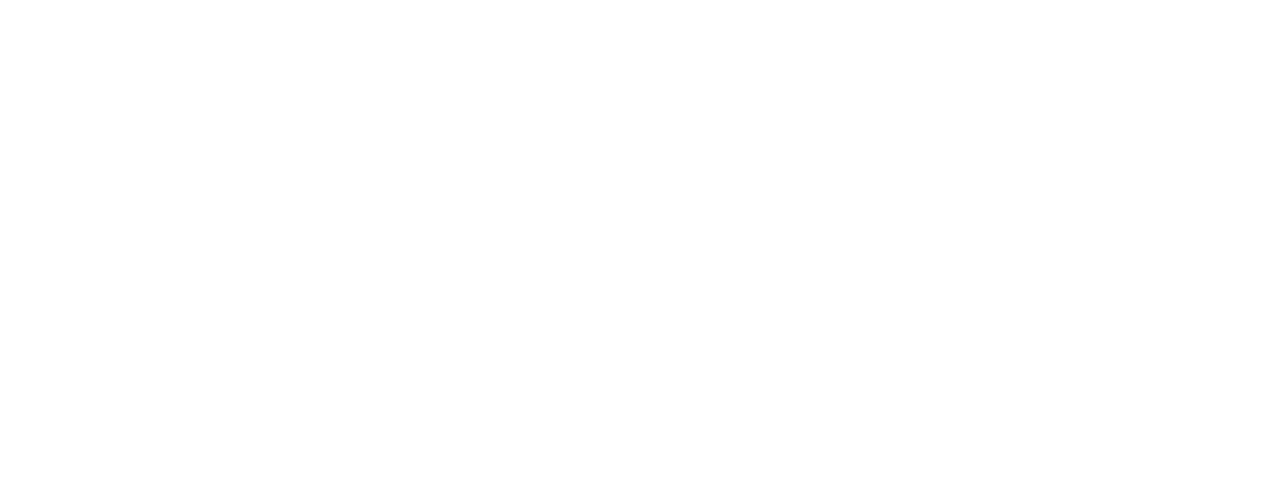
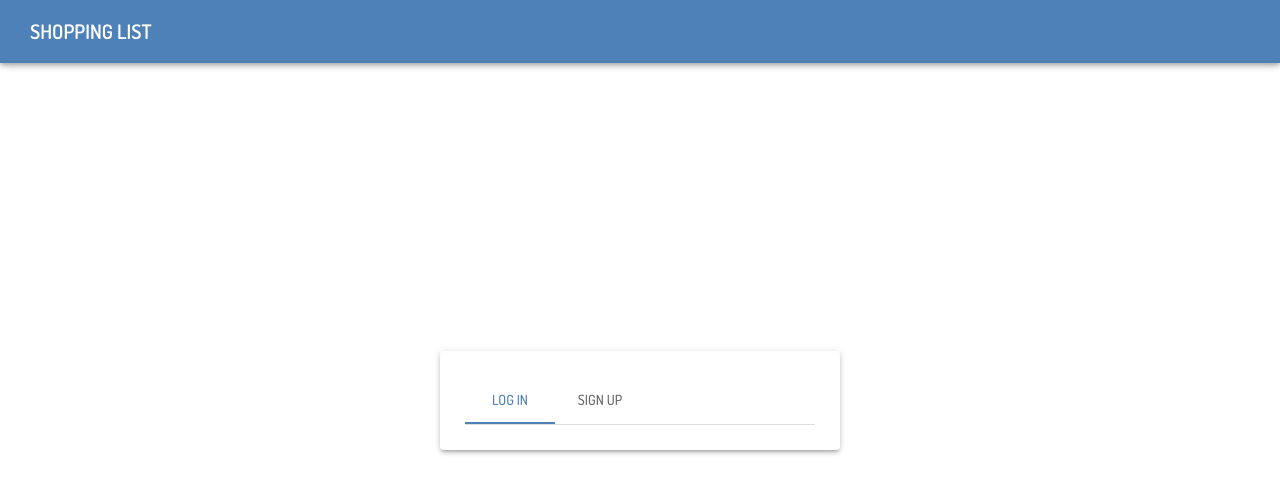
Before and after one commit to minusthebear02/veritone-demo, a React (Create React App) app in the folder frontend/: page /login in a window 1280 px wide. Shown: the top 494 px of the page. Built offline with nearby package versions, Linux system fonts and the light colour scheme; a web font is replaced by a local one.

Commit message:
added header and part of login/signup

```diff
--- a/frontend/src/App.js
+++ b/frontend/src/App.js
@@ -1,5 +1,6 @@
 import * as React from 'react';
 import { ThemeProvider } from '@mui/material/styles'
+import CssBaseline from '@mui/material/CssBaseline';
 
 import { theme } from './theme';
 import Router from './Router';
@@ -7,6 +8,7 @@
 function App() {
   return (
     <ThemeProvider theme={theme}>
+      <CssBaseline />
       <Router />
     </ThemeProvider>
   );
--- a/frontend/src/Router.js
+++ b/frontend/src/Router.js
@@ -1,10 +1,14 @@
 import React from 'react'
 import { BrowserRouter, Switch, Route } from 'react-router-dom';
+
+import Header from './components/Header'
 import Login from './pages/Login';
 import ShoppingList from './pages/ShoppingList';
 
 const Router = () => {
     return (
+        <>
+            <Header />
             <BrowserRouter>
                 <Switch>
                     <Route path="/login">
@@ -14,8 +18,8 @@
                         <ShoppingList />
                     </Route>
                 </Switch>
-
             </BrowserRouter>
+        </>
     )
 }
 
--- /dev/null
+++ b/frontend/src/components/Header.js
@@ -0,0 +1,18 @@
+import React from 'react'
+import Box from '@mui/material/Box';
+import AppBar from '@mui/material/AppBar';
+import Typography from '@mui/material/Typography';
+
+const Header = () => {
+    return (
+      <Box sx={{ flexGrow: 1 }}>
+        <AppBar position="fixed" sx={{ padding: '20px 30px'}}>
+          <Typography variant="h6" component="h1" sx={{ fontWeight: '600', lineHeight: '23px' }}>
+            SHOPPING LIST
+          </Typography>
+        </AppBar>
+      </Box>
+    );
+}
+
+export default Header
--- a/frontend/src/pages/Login.js
+++ b/frontend/src/pages/Login.js
@@ -1,11 +1,48 @@
-import React from 'react'
+import React, { useState } from 'react'
+import styled from 'styled-components'
+
+import Paper from '@mui/material/Paper';
+import Tabs from '@mui/material/Tabs';
+import Tab from '@mui/material/Tab';
+import Typography from '@mui/material/Typography';
+import Box from '@mui/material/Box';
 
 const Login = () => {
+    const [isSignup, setIsSignup] = useState( 0 );
+
+    const handleTabChange = ( event, newValue ) => {
+        setIsSignup(newValue)
+    }
+
     return (
-        <div>
-
-        </div>
-    )
+        <Container>
+            <Paper elevation={3} className="form-container">
+                <Box sx={{ borderBottom: 1, borderColor: 'divider' }}>
+                <Tabs
+                    value={isSignup}
+                    onChange={handleTabChange}
+                    aria-label="tab between sign up and log in"
+                >
+                    <Tab label="Log In"  />
+                    <Tab label="Sign Up" />
+                </Tabs>
+                </Box>
+            </Paper>
+      </Container>
+    );
 }
 
 export default Login
+
+const Container = styled.div`
+    min-height: 100vh;
+    display: flex;
+    align-items: center;
+    justify-content: center;
+
+    .form-container {
+        width: 80%;
+        max-width: 400px;
+        padding: 25px;
+    }
+`
```
Also changed, not shown: frontend/src/components/LoginForm.js (added, +16 -0 lines). Lines whose indentation alone changed are shown as unchanged.
